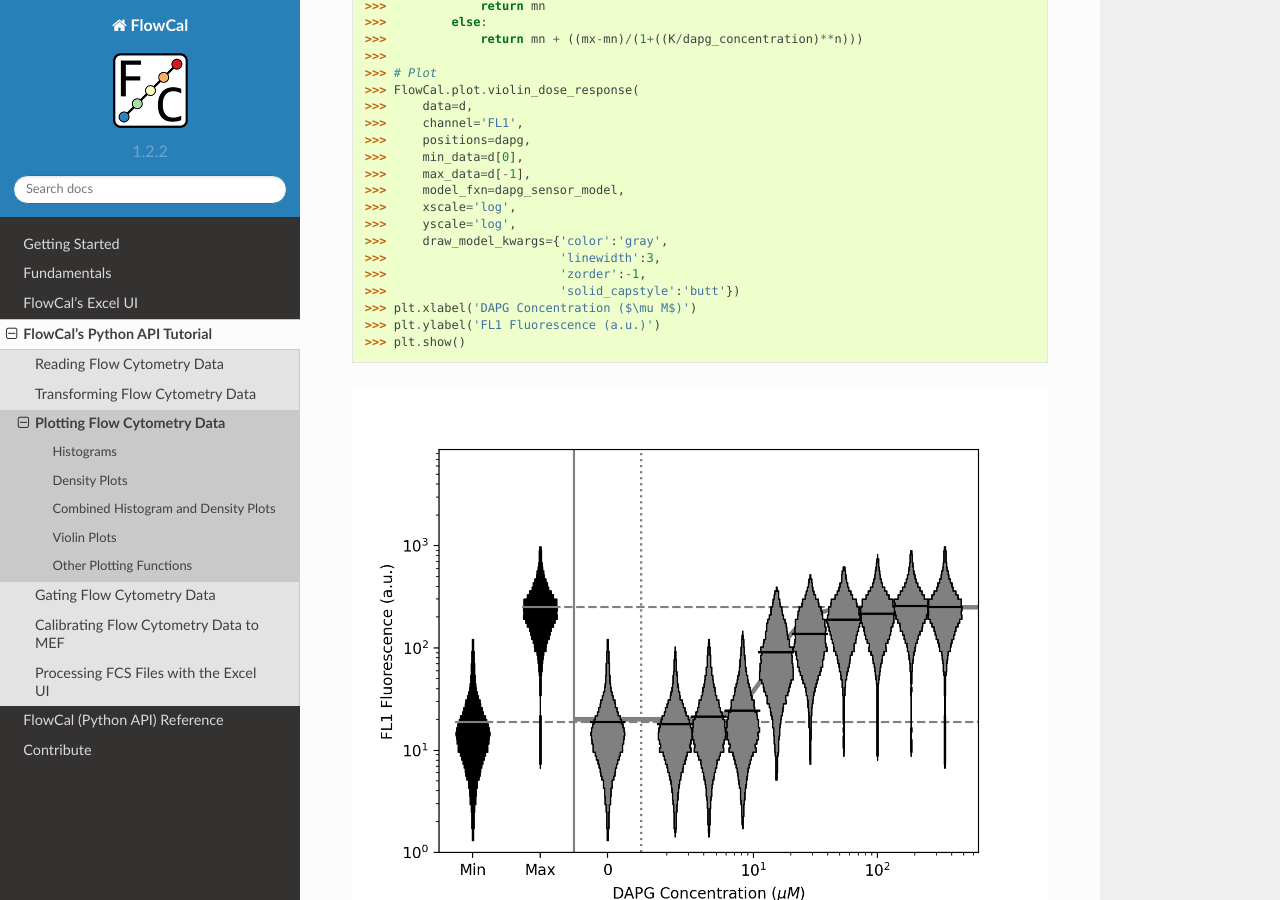
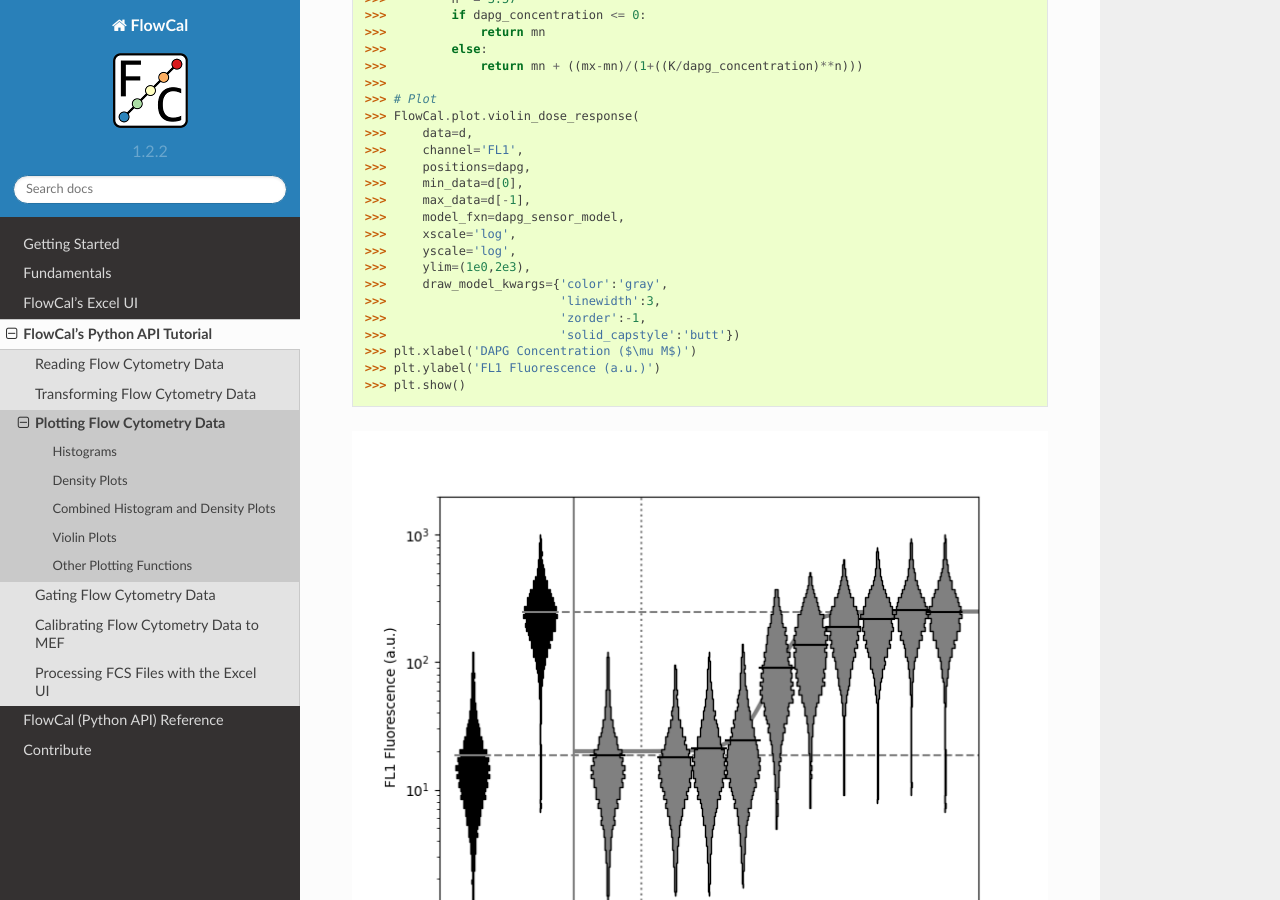
Before and after one commit to taborlab/FlowCal, a Sphinx documentation site: the page built from doc/python_tutorial/plot.rst, in a window 1280 px wide and 900 px high, scrolled down 7590 px. Built offline with Sphinx 7.4.7 and the Read the Docs theme 2.0.0, drawn with Linux system fonts in a browser that asks for light colours.

Commit message:
Minor update to tutorial violin plots.

```diff
--- a/doc/python_tutorial/plot.rst
+++ b/doc/python_tutorial/plot.rst
@@ -97,7 +97,7 @@ Histograms, as shown above, can be used to plot and compare data from multiple s
 >>> d = [FlowCal.io.FCSData(filename) for filename in filenames]
 >>> d = [FlowCal.transform.to_rfi(di) for di in d]
 >>> dapg = np.array([0, 2.33, 4.36, 8.16, 15.3, 28.6, 53.5, 100, 187, 350])
->>> FlowCal.plot.violin(data=d, channel='FL1', positions=dapg, xlabel='DAPG (uM)', xscale='log')
+>>> FlowCal.plot.violin(data=d, channel='FL1', positions=dapg, xlabel='DAPG (uM)', xscale='log', ylim=(1e0,2e3))
 >>> plt.show()
 
 .. image:: /_static/img/python_tutorial/python_tutorial_plot_violin_1.png
@@ -127,6 +127,7 @@ Note that the x axis has been plotted on a logarithmic scale using the ``xscale`
 >>>     model_fxn=dapg_sensor_model,
 >>>     xscale='log',
 >>>     yscale='log',
+>>>     ylim=(1e0,2e3),
 >>>     draw_model_kwargs={'color':'gray',
 >>>                        'linewidth':3,
 >>>                        'zorder':-1,
```
Also changed, not shown: doc/_static/img/python_tutorial/python_tutorial_plot_violin_1.png, doc/_static/img/python_tutorial/python_tutorial_plot_violin_2.png.
